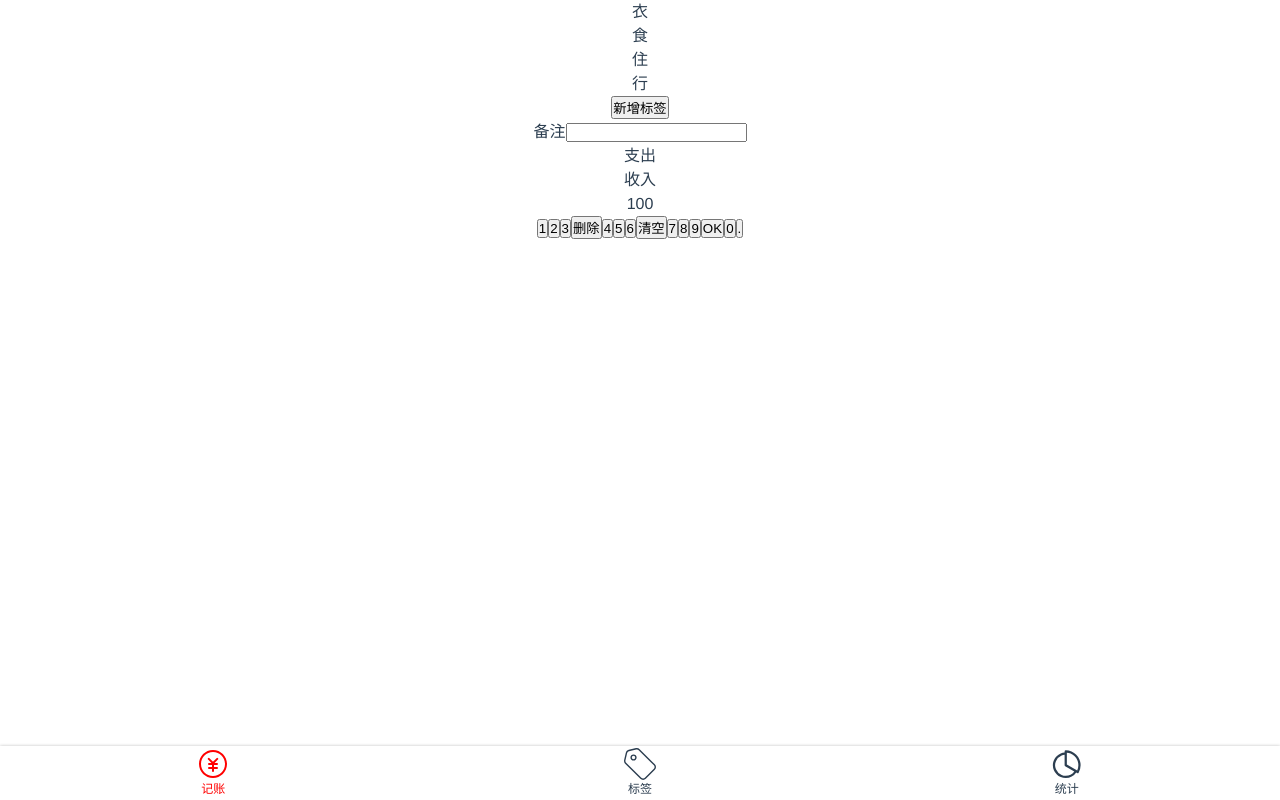
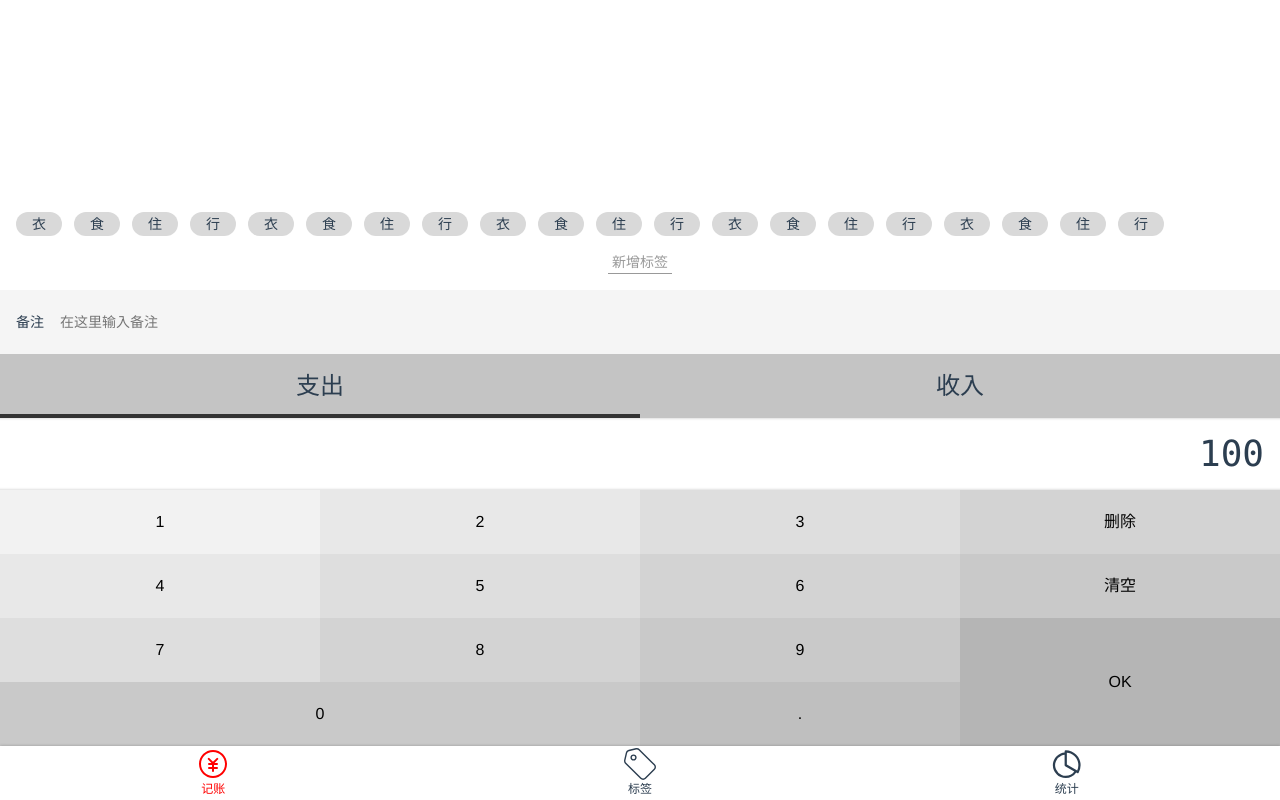
Before and after one commit to niuniu315/wangcai-1, a Vue app: page /#/money in a window 1280 px wide. Built offline with nearby package versions, Linux system fonts and the light colour scheme.

Commit message:
写入money css样式

```diff
--- a/src/assets/style/helper.scss
+++ b/src/assets/style/helper.scss
@@ -3,3 +3,18 @@
 $font-song: Georgia, "Nimbus Roman No9 L", "Songti SC", "Noto Serif CJK SC", "Source Han Serif SC", "Source Han Serif CN", STSong, "AR PL New Sung", "AR PL SungtiL GB", NSimSun, SimSun, "TW\-Sung", "WenQuanYi Bitmap Song", "AR PL UMing CN", "AR PL UMing HK", "AR PL UMing TW", "AR PL UMing TW MBE", PMingLiU, MingLiU, serif;
 
 $color-highlight: #f00;
+%clearFix {
+  &::after {
+    content: '';
+    clear: both;
+    display: block;
+  }
+}
+$color-shadow: rgba(0, 0, 0, 0.25);
+%outerShadow {
+  box-shadow: 0 0 3px $color-shadow;
+}
+%innerShadow {
+  box-shadow: inset 0 -3px 3px -3px $color-shadow,
+  inset 0 3px 3px -3px $color-shadow;
+}
--- a/src/assets/style/reset.scss
+++ b/src/assets/style/reset.scss
@@ -6,3 +6,12 @@
   text-decoration: none;
   color: inherit;
 }
+ul, ol{
+  list-style: none;
+}
+button, input{
+  font: inherit;
+}
+:focus{
+  outline: none;
+}
--- a/src/components/Layout.vue
+++ b/src/components/Layout.vue
@@ -1,6 +1,6 @@
 <template>
-  <div class="nav-wrapper">
-    <div class="content">
+  <div class="layout-wrapper" :class="classPrefix && `${classPrefix}-wrapper`">
+    <div class="content" :class="classPrefix && `${classPrefix}-content`   ">
       <slot/>
     </div>
     <Nav/>
@@ -9,17 +9,18 @@
 
 <script lang="ts">
   export default {
+    props: ['classPrefix'],
     name: 'Layout'
   };
 </script>
 
 <style lang="scss" scoped>
-  .nav-wrapper{
+  .layout-wrapper {
     display: flex;
     flex-direction: column;
     height: 100vh;
   }
-  .content{
+  .content {
     overflow: auto;
     flex-grow: 1;
   }
--- a/src/components/Nav.vue
+++ b/src/components/Nav.vue
@@ -25,8 +25,8 @@
   @import "~@/assets/style/helper.scss";
 
   nav {
+    @extend %outerShadow;
     display: flex;
-    box-shadow: 0 0 3px rgba(0, 0, 0, 0.25);
     flex-direction: row;
     font-size: 12px;
 
--- a/src/views/Money.vue
+++ b/src/views/Money.vue
@@ -1,28 +1,5 @@
 <template>
-  <Layout>
-    <div class="tags">
-      <ul class="current">
-        <li>衣</li>
-        <li>食</li>
-        <li>住</li>
-        <li>行</li>
-      </ul>
-      <div class="new">
-        <button>新增标签</button>
-      </div>
-    </div>
-    <div>
-      <label class="notes">
-        <span class="name">备注</span>
-        <input type="text">
-      </label>
-    </div>
-    <div>
-      <ul class="types">
-        <li class="selected">支出</li>
-        <li>收入</li>
-      </ul>
-    </div>
+  <Layout class-prefix="layout">
     <div class="numberPad">
       <div class="output">100</div>
       <div class="buttons">
@@ -37,11 +14,52 @@
         <button>7</button>
         <button>8</button>
         <button>9</button>
-        <button>OK</button>
-        <button>0</button>
+        <button class="ok">OK</button>
+        <button class="zero">0</button>
         <button>.</button>
       </div>
     </div>
+    <div>
+      <ul class="types">
+        <li class="selected">支出</li>
+        <li>收入</li>
+      </ul>
+    </div>
+
+    <div>
+      <label class="notes">
+        <span class="name">备注</span>
+        <input type="text" placeholder="在这里输入备注">
+      </label>
+    </div>
+    <div class="tags">
+      <div class="new">
+        <button>新增标签</button>
+      </div>
+      <ul class="current">
+        <li>衣</li>
+        <li>食</li>
+        <li>住</li>
+        <li>行</li>
+        <li>衣</li>
+        <li>食</li>
+        <li>住</li>
+        <li>行</li>
+        <li>衣</li>
+        <li>食</li>
+        <li>住</li>
+        <li>行</li>
+        <li>衣</li>
+        <li>食</li>
+        <li>住</li>
+        <li>行</li>
+        <li>衣</li>
+        <li>食</li>
+        <li>住</li>
+        <li>行</li>
+      </ul>
+    </div>
+
   </Layout>
 </template>
 
@@ -51,6 +69,132 @@
   };
 </script>
 
+<style lang="scss">
+  .layout-content {
+    display: flex;
+    flex-direction: column-reverse;
+  }
+</style>
 <style lang="scss" scoped>
   @import "~@/assets/style/helper.scss";
+  .numberPad {
+    .output {
+      @extend %clearFix;
+      @extend %innerShadow;
+      font-size: 36px;
+      font-family: Consolas, monospace;
+      padding: 9px 16px;
+      text-align: right;
+    }
+    .buttons {
+      @extend %clearFix;
+      > button {
+        width: 25%;
+        height: 64px;
+        float: left;
+        background: transparent;
+        border: none;
+        &.ok {
+          height: 64*2px;
+          float: right;
+        }
+        &.zero {
+          width: 25*2%;
+        }
+        $bg: #f2f2f2;
+        &:nth-child(1) {
+          background: $bg;
+        }
+        &:nth-child(2), &:nth-child(5) {
+          background: darken($bg, 4%);
+        }
+        &:nth-child(3), &:nth-child(6), &:nth-child(9) {
+          background: darken($bg, 4*2%);
+        }
+        &:nth-child(4), &:nth-child(7), &:nth-child(10) {
+          background: darken($bg, 4*3%);
+        }
+        &:nth-child(8), &:nth-child(11), &:nth-child(13) {
+          background: darken($bg, 4*4%);
+        }
+        &:nth-child(14) {
+          background: darken($bg, 4*5%);
+        }
+        &:nth-child(12) {
+          background: darken($bg, 4*6%);
+        }
+      }
+    }
+  }
+  .types {
+    background: #c4c4c4;
+    display: flex;
+    text-align: center;
+    font-size: 24px;
+    > li {
+      width: 50%;
+      height: 64px;
+      display: flex;
+      justify-content: center;
+      align-items: center;
+      position: relative;
+      &.selected::after {
+        content: '';
+        position: absolute;
+        bottom: 0;
+        left: 0;
+        width: 100%;
+        height: 4px;
+        background: #333;
+      }
+    }
+  }
+  .notes {
+    font-size: 14px;
+    background: #f5f5f5;
+    padding-left: 16px;
+    display: flex;
+    align-items: center;
+    .name {
+      padding-right: 16px;
+    }
+    input {
+      height: 64px;
+      flex-grow: 1;
+      background: transparent;
+      border: none;
+      padding-right: 16px;
+    }
+  }
+  .tags {
+    font-size: 14px;
+    padding: 16px;
+    flex-grow: 1;
+    display: flex;
+    flex-direction: column-reverse;
+    > .current {
+      display: flex;
+      flex-wrap: wrap;
+      > li {
+        background: #d9d9d9;
+        $h: 24px;
+        height: $h;
+        line-height: $h;
+        border-radius: $h/2;
+        padding: 0 16px;
+        margin-right: 12px;
+        margin-top: 4px;
+      }
+    }
+    > .new {
+      padding-top: 16px;
+      button {
+        background: transparent;
+        border: none;
+        color: #999;
+        border-bottom: 1px solid;
+        padding: 0 4px;
+      }
+    }
+  }
 </style>
```
